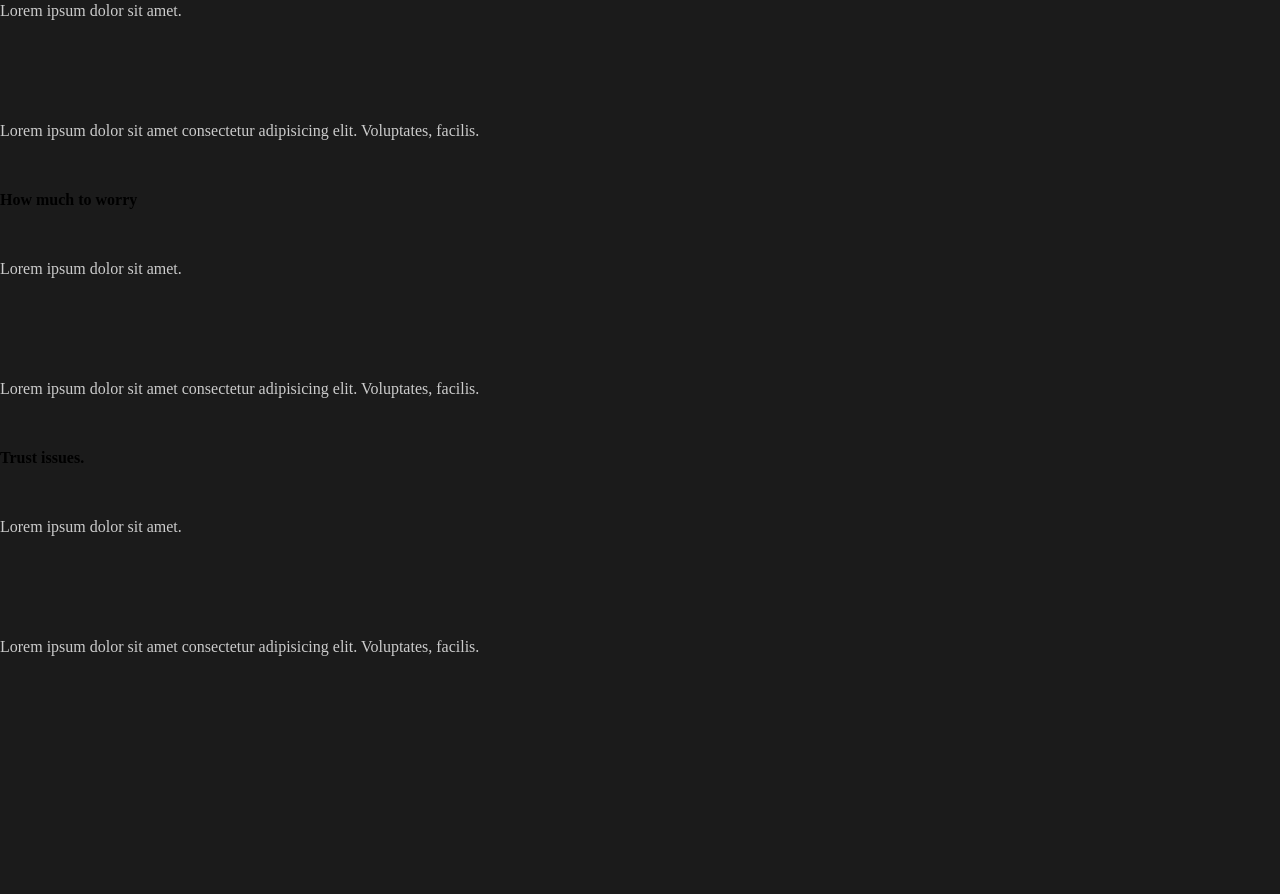
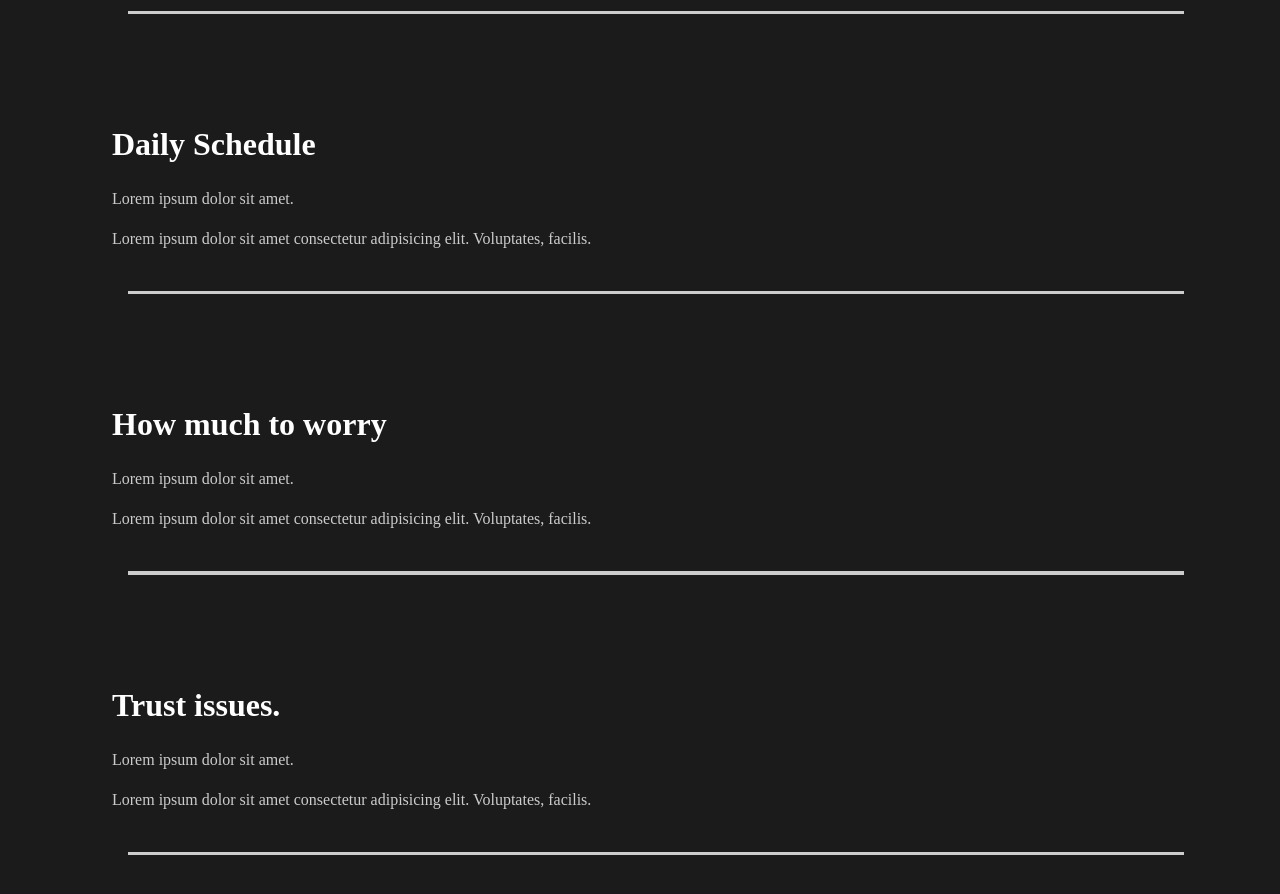
Before and after one commit to KartikChauhn/sastaportfolio, a React (Create React App) app: page / in a window 1280 px wide. Shown: the part 1920-2814 px from the top of the page. Before the commit the page ends 2627 px from the top, so only its background shows below. Built offline with nearby package versions, Linux system fonts and the light colour scheme.

Commit message:
FaqStyled

```diff
--- a/src/components/FaqSection.js
+++ b/src/components/FaqSection.js
@@ -1,7 +1,10 @@
+
+import styled from "styled-components";
+import {About} from '../styles.js';
 
 const FaqSection = () =>{
      return (
-        <div className="faq">
+        <Faq>
             <h2>Any Questions <span>FAQ</span></h2>
             <div className="question">
                 <h4>How Do i Start</h4>
@@ -9,6 +12,7 @@
                     <p>Lorem ipsum dolor sit amet.</p>
                     <p>Lorem ipsum dolor sit amet consectetur adipisicing elit. Voluptates, facilis.</p>
                 </div>
+                <div className="faq-line"></div>
             </div>
             <div className="question">
                 <h4>Daily Schedule</h4>
@@ -16,6 +20,7 @@
                     <p>Lorem ipsum dolor sit amet.</p>
                     <p>Lorem ipsum dolor sit amet consectetur adipisicing elit. Voluptates, facilis.</p>
                 </div>
+                <div className="faq-line"></div>
             </div>
             <div className="question">
                 <h4>How much to worry</h4>
@@ -23,6 +28,7 @@
                     <p>Lorem ipsum dolor sit amet.</p>
                     <p>Lorem ipsum dolor sit amet consectetur adipisicing elit. Voluptates, facilis.</p>
                 </div>
+                <div className="faq-line"></div>
             </div>
             <div className="question">
                 <h4>Trust issues.</h4>
@@ -30,9 +36,38 @@
                     <p>Lorem ipsum dolor sit amet.</p>
                     <p>Lorem ipsum dolor sit amet consectetur adipisicing elit. Voluptates, facilis.</p>
                 </div>
+                <div className="faq-line"></div>
             </div>
-        </div>
+        </Faq>
      )
 }
 
+
+const Faq = styled(About)`
+    display:block;
+    span{
+        display: block;
+    }
+    h2{
+        padding-bottom: 2rem;
+        font-weight: lighter;
+    }
+    .faq-line{
+        background: #cccccc;
+        height: 0.2rem;
+        margin: 1rem;
+        width: 100%;
+    }
+    .question{
+        padding: 3rem 0rem;
+        cursor: pointer;
+    }
+    .answer{
+        padding: 1rem 0rem;
+        p{
+           padding: 0.5rem 0rem;
+        }
+    }
+`
+
 export default FaqSection;
--- a/src/components/GlobalStyles.js
+++ b/src/components/GlobalStyles.js
@@ -35,6 +35,7 @@
     }
     h4{
         font-weight: bold;
+        font-size: 2rem;
     }
     p{
         padding: 3rem 0rem;
```
